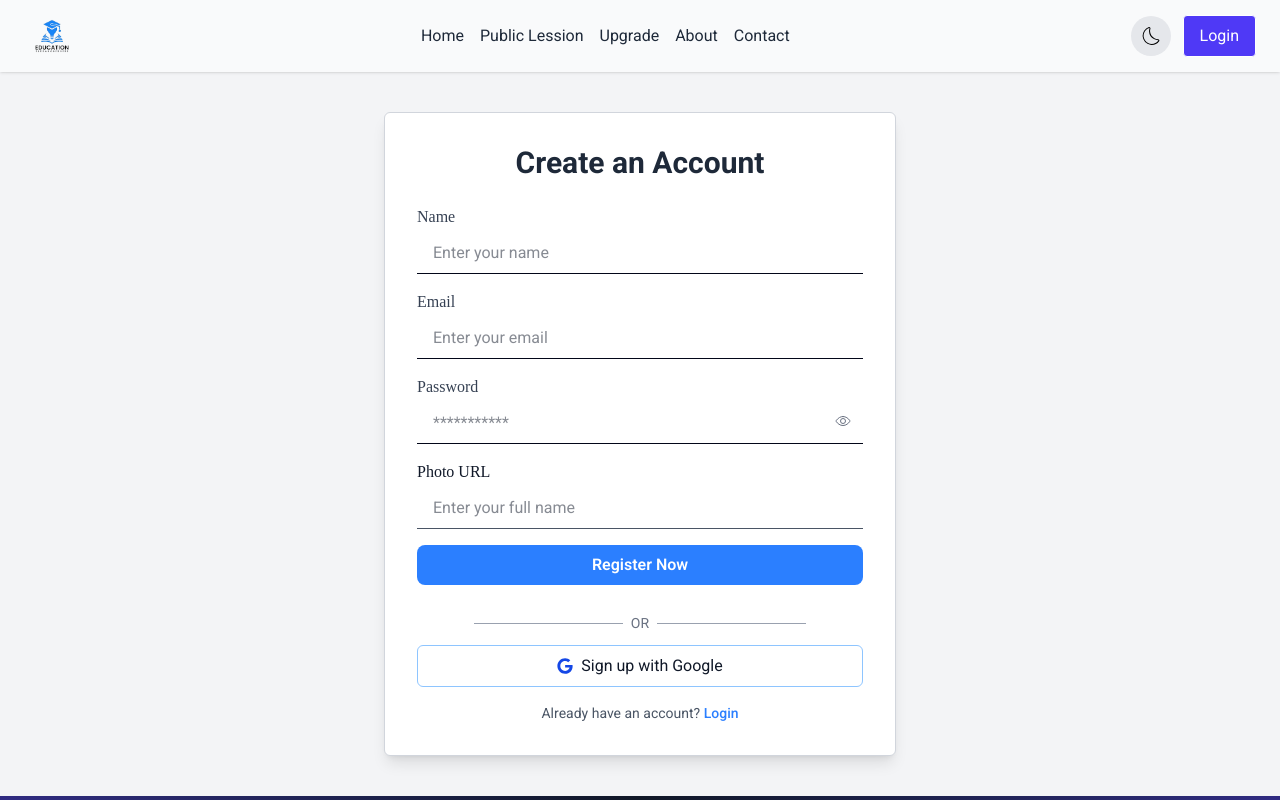
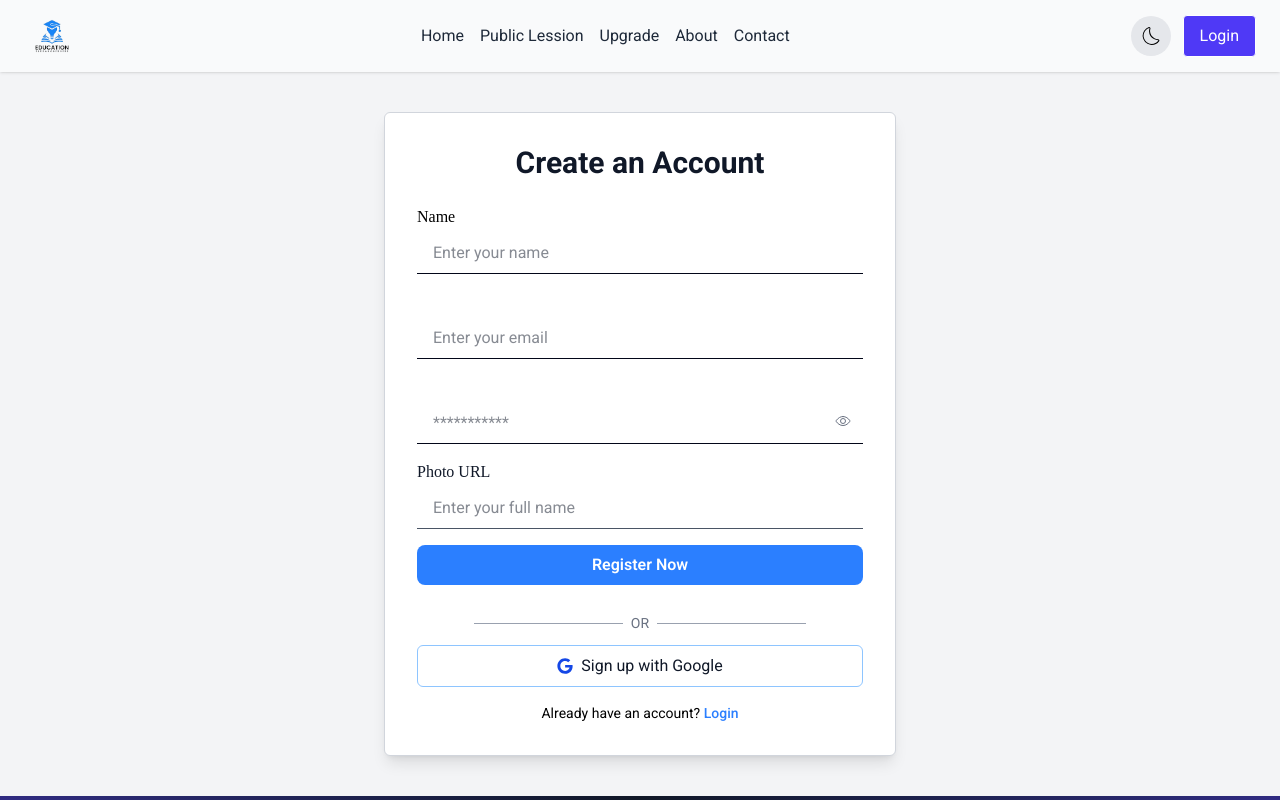
Before and after one commit to mdhasanmahamud-dev/Digital_Life_Lessons_Frontend, a React (Vite) app: page /register in a window 1280 px wide. Shown: the top 800 px of the page. Built offline with nearby package versions, Linux system fonts and the light colour scheme; no server answers; a web font is replaced by a local one.

Commit message:
Implement dark mode in register and login form

```diff
--- a/src/dashboard/Dashboard/Sidebar.jsx
+++ b/src/dashboard/Dashboard/Sidebar.jsx
@@ -41,6 +41,7 @@ const Sidebar = ({ isOpen, setIsOpen }) => {
       path: "/dashboard/add-lesson",
       icon: <FiPlusCircle />,
     },
+    { name: "My Lesson", path: "/dashboard/my-lession", icon: <FiBookOpen /> },
     {
       name: "Manage Users",
       path: "/dashboard/manage-users",
--- a/src/pages/Authentication/Login/Login.jsx
+++ b/src/pages/Authentication/Login/Login.jsx
@@ -43,15 +43,15 @@ const Login = () => {
 
   return (
     <div className="flex justify-center items-center  py-10 px-7 ">
-      <div className="bg-white rounded-md p-8 w-full max-w-md md:max-w-lg border border-gray-300">
-        <h2 className="text-3xl font-bold text-center text-gray-800 mb-6">
+      <div className="bg-white dark:bg-slate-900 rounded-md p-8 w-full max-w-md md:max-w-lg border border-gray-300">
+        <h2 className="text-3xl font-bold text-center text-black dark:text-gray-100 mb-6">
           Login to Your Account
         </h2>
 
         <form onSubmit={handleSubmit(onSubmit)} className="space-y-4">
           {/* Email */}
           <div>
-            <label className="block text-gray-700 font-medium mb-1">
+            <label className="block text-black dark:text-gray-100 font-medium mb-1">
               Email
             </label>
             <input
@@ -59,7 +59,7 @@ const Login = () => {
               type="email"
               autoComplete="email"
               placeholder="Enter your email"
-              className="w-full px-4 py-2 border-b border-slate-950 bg-transparent focus:outline-none focus:border-blue-500 transition-colors duration-200"
+              className="w-full px-4 py-2 border-b dark:border-slate-300 border-slate-950 bg-transparent focus:outline-none focus:border-blue-500 transition-colors duration-200"
             />
             {errors.email && (
               <span className="text-red-500 text-sm">
@@ -70,7 +70,7 @@ const Login = () => {
 
           {/* Password */}
           <div>
-            <label className="block text-gray-700 font-medium mb-1">
+            <label className="block text-black dark:text-gray-100 font-medium mb-1">
               Password
             </label>
             <div className="relative">
@@ -90,7 +90,7 @@ const Login = () => {
                 type={showPassword ? "text" : "password"}
                 placeholder="***********"
                 autoComplete="current-password"
-                className="w-full px-4 py-2 border-b border-slate-950 bg-transparent focus:outline-none focus:border-blue-500 transition-colors duration-200"
+                className="w-full px-4 py-2 border-b dark:border-slate-300 border-slate-950 bg-transparent focus:outline-none focus:border-blue-500 transition-colors duration-200"
               />
 
               <span
@@ -134,7 +134,7 @@ const Login = () => {
         </form>
 
         {/* Login Redirect */}
-        <p className="text-center text-sm text-gray-600 mt-4">
+        <p className="text-center text-sm dark:text-gray-300 mt-4">
           Don’t have an account yet?{" "}
           <Link
             to="/register"
--- a/src/pages/Authentication/Register/Register.jsx
+++ b/src/pages/Authentication/Register/Register.jsx
@@ -69,8 +69,8 @@ const Register = () => {
 
   return (
     <div className="flex justify-center items-center  py-10 px-7">
-      <div className="bg-white rounded-md p-8 w-full max-w-md md:max-w-lg border border-gray-300 shadow-lg">
-        <h2 className="text-3xl font-bold text-center text-gray-800 mb-6">
+      <div className="bg-white dark:bg-slate-900 rounded-md p-8 w-full max-w-md md:max-w-lg border border-gray-300 shadow-lg">
+        <h2 className="text-3xl font-bold text-center dark:text-gray-100 mb-6">
           Create an Account
         </h2>
 
@@ -78,12 +78,12 @@ const Register = () => {
         <form onSubmit={handleSubmit(onSubmit)} className="space-y-4">
           {/* Name */}
           <div>
-            <label className="block text-gray-700 font-medium mb-1">Name</label>
+            <label className="block dark:text-gray-100 text-black font-medium mb-1">Name</label>
             <input
               {...register("name", { required: true })}
               type="text"
               placeholder="Enter your name"
-              className="w-full px-4 py-2 border-b border-slate-950 bg-transparent focus:outline-none focus:border-blue-500 transition-colors duration-200"
+              className="w-full px-4 py-2 border-b dark:border-slate-300 border-slate-950 bg-transparent focus:outline-none focus:border-blue-500 transition-colors duration-200"
             />
             {errors.name && (
               <span className="text-red-500 text-sm">Name is required</span>
@@ -92,14 +92,14 @@ const Register = () => {
 
           {/* Email */}
           <div>
-            <label className="block text-gray-700 font-medium mb-1">
+            <label className="block dark:text-gray-100 text-white font-medium mb-1">
               Email
             </label>
             <input
               {...register("email", { required: true })}
               type="email"
               placeholder="Enter your email"
-              className="w-full px-4 py-2 border-b border-slate-950 bg-transparent focus:outline-none focus:border-blue-500 transition-colors duration-200"
+              className="w-full px-4 py-2 border-b dark:border-slate-300 border-slate-950 bg-transparent focus:outline-none focus:border-blue-500 transition-colors duration-200"
             />
             {errors.email && (
               <span className="text-red-500 text-sm">Email is required</span>
@@ -108,7 +108,7 @@ const Register = () => {
 
           {/* Password */}
           <div>
-            <label className="block text-gray-700 font-medium mb-1">
+            <label className="block dark:text-gray-100 text-white font-medium mb-1">
               Password
             </label>
             <div className="relative">
@@ -128,7 +128,7 @@ const Register = () => {
                 type={showPassword ? "text" : "password"}
                 placeholder="***********"
                 autoComplete="current-password"
-                className="w-full px-4 py-2 border-b border-slate-950 bg-transparent focus:outline-none focus:border-blue-500 transition-colors duration-200"
+                className="w-full px-4 py-2 border-b dark:border-slate-300 border-slate-950  bg-transparent focus:outline-none focus:border-blue-500 transition-colors duration-200"
               />
 
               <span
@@ -188,7 +188,7 @@ const Register = () => {
         </form>
 
         {/* Login Redirect */}
-        <p className="text-center text-sm text-gray-600 mt-4">
+        <p className="text-center text-sm dark:text-gray-300 text-black mt-4">
           Already have an account?{" "}
           <Link
             to="/login"
```
